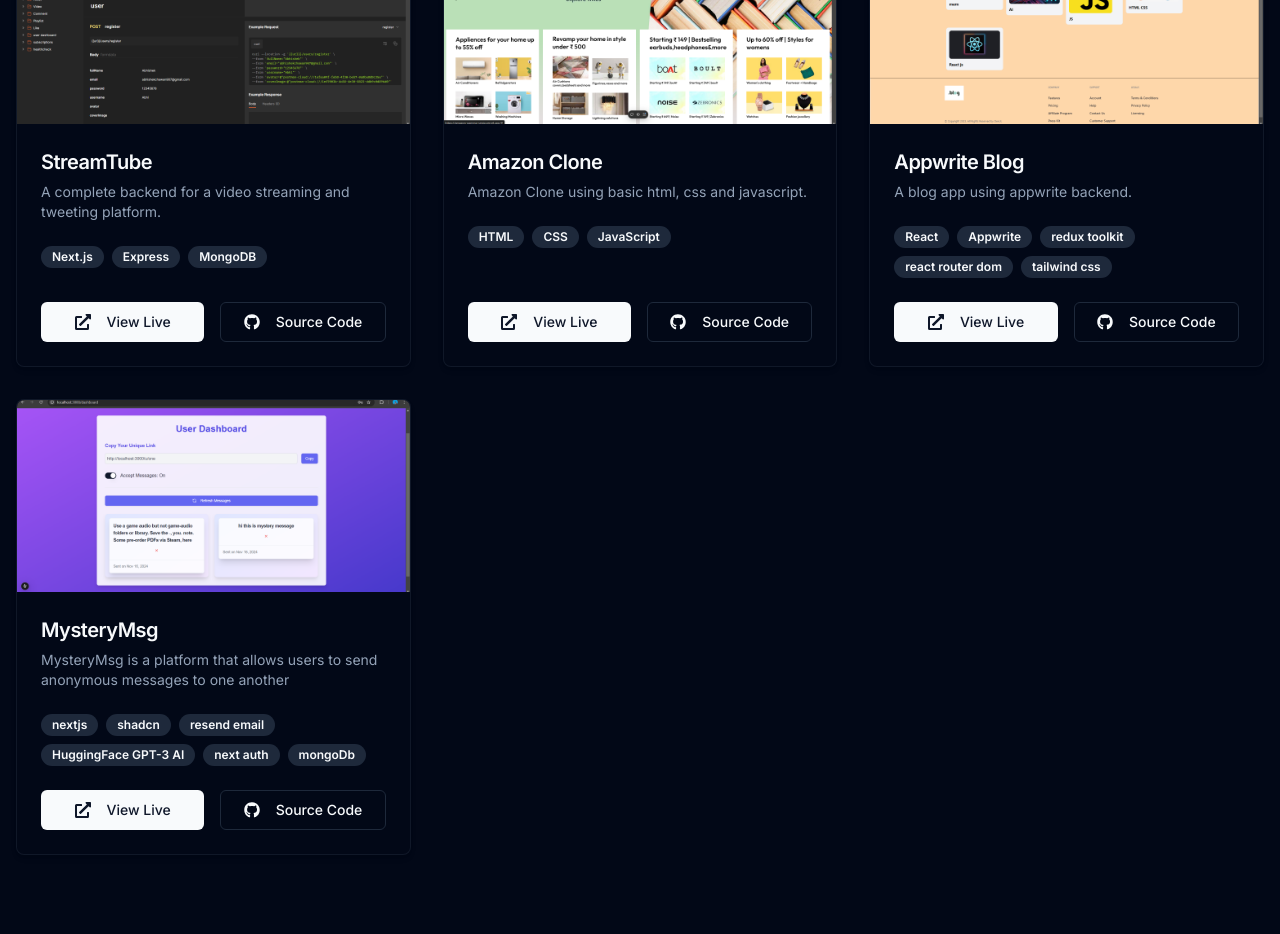
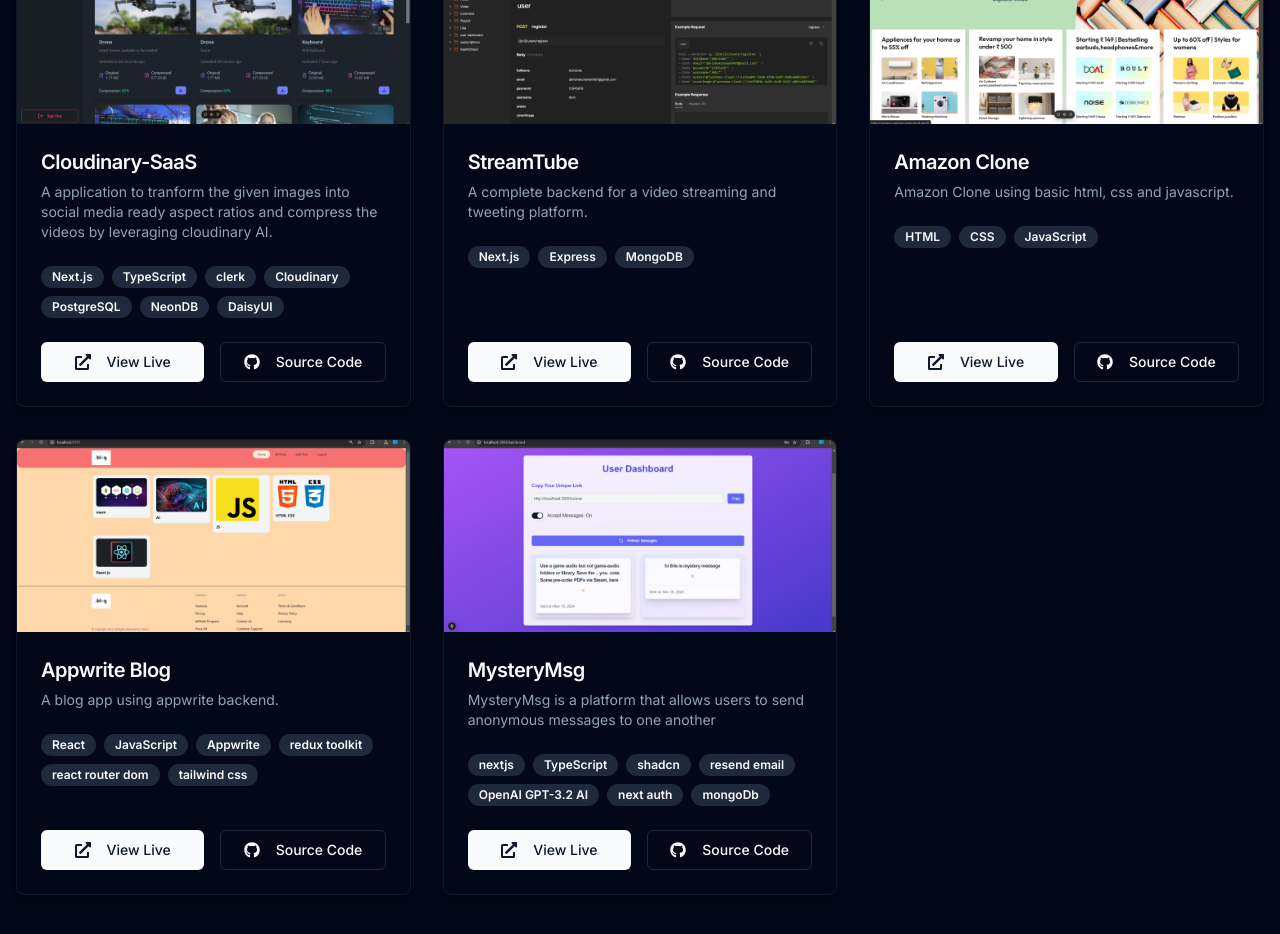
Before and after one commit to Abhishek5chawan/My_Portfolio, a Next.js app: page / in a window 1280 px wide. Shown: the part 920-1854 px from the top of the page. Built offline with nearby package versions, Linux system fonts and the light colour scheme.

Commit message:
add cloudinary-saas project

```diff
--- a/components/projects.tsx
+++ b/components/projects.tsx
@@ -18,6 +18,14 @@
 } from './ui/card'
 
 const projects = [
+  {
+    title: 'Cloudinary-SaaS',
+    description: 'A application to tranform the given images into social media ready aspect ratios and compress the videos by leveraging cloudinary AI.',
+    deployedUrl: 'https://ai-saas-cloudinary.vercel.app/home',
+    githubUrl: 'https://github.com/Abhishek5chawan/AI_SaaS_Cloudinary',
+    image: '/cloudinary_saas.png',
+    stack: ['Next.js', 'TypeScript', 'clerk', 'Cloudinary', 'PostgreSQL', 'NeonDB', 'DaisyUI'],
+  },
   {
     title: 'StreamTube',
     description: 'A complete backend for a video streaming and tweeting platform.',
@@ -40,7 +48,7 @@
     deployedUrl: 'https://appwrit-blog.vercel.app/',
     githubUrl: 'https://github.com/Abhishek5chawan/Appwrite-Blog',
     image: '/appwriteBlog.png',
-    stack: ['React', 'Appwrite', 'redux toolkit', 'react router dom', 'tailwind css'],
+    stack: ['React', 'JavaScript', 'Appwrite', 'redux toolkit', 'react router dom', 'tailwind css'],
   },
   {
     title: 'MysteryMsg',
@@ -48,7 +56,7 @@
     deployedUrl: 'https://mystery-msg-six.vercel.app/',
     githubUrl: 'https://github.com/Abhishek5chawan/MysteryMsg',
     image: '/MysteryMsg.png',
-    stack: ['nextjs', 'shadcn', 'resend email','HuggingFace GPT-3 AI', 'next auth', 'mongoDb'],
+    stack: ['nextjs', 'TypeScript', 'shadcn', 'resend email','OpenAI GPT-3.2 AI', 'next auth', 'mongoDb'],
   },
 ]
 
```
Also changed, not shown: public/cloudinary_saas.png (added).
